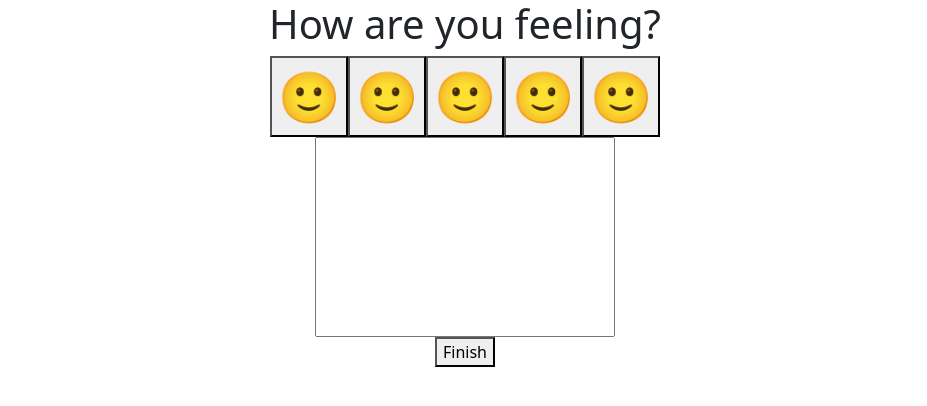
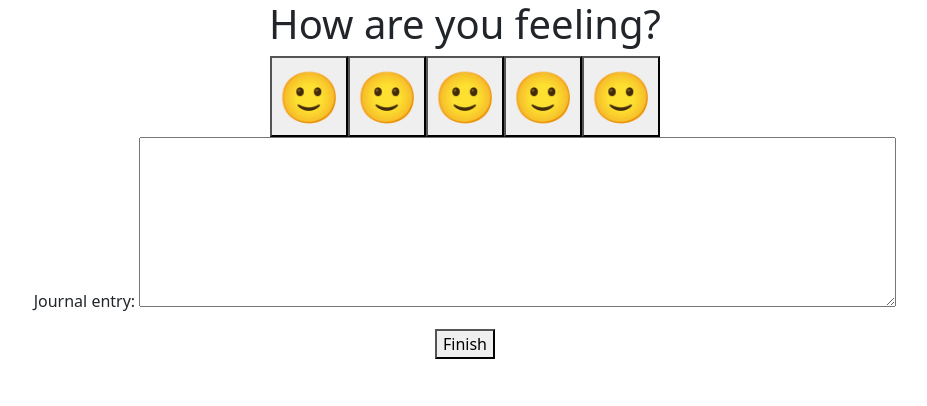
Before and after one commit to comp426-2022-spring/a99-ogma, a website: page public/new_entry.html in a window 1280 px wide. Shown: the whole page, without its empty margins (175-1102 px from the left). Drawn offline with nearby package versions, Linux system fonts and the light colour scheme.

Commit message:
text wraps

```diff
--- a/public/new_entry.html
+++ b/public/new_entry.html
@@ -20,7 +20,9 @@
     </div>
 </div>
 <form>
-    <input type="text" id="journal" name="entry" style="height:200px; width:300px;">
+    <p>Journal entry:
+        <textarea id="journal" style="width: 757px; height: 170px" rows="10" cols="80"></textarea>
+    </p>
 </form>
 <div class="w3-bar">
     <button onclick= "location.href = 'home.html';" id="finishButton" class="float-left submit-button" >Finish</button>
```
